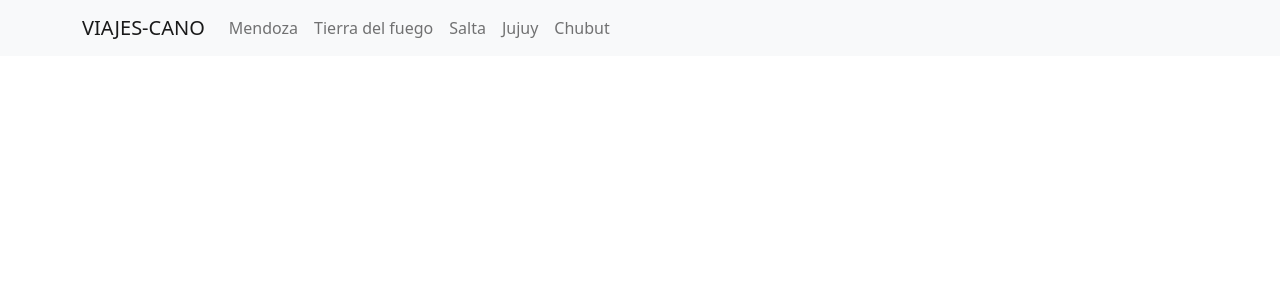
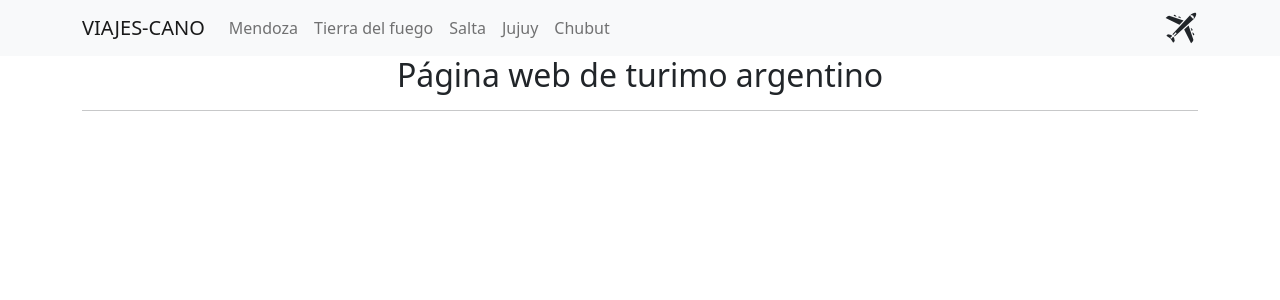
Before and after one commit to Micano1992/Viajes-Cano, a React (Create React App) app: page / in a window 1280 px wide. Shown: the top 300 px of the page. Built offline with nearby package versions, Linux system fonts and the light colour scheme.

Commit message:
Entrega clase 4.Componentes

```diff
--- a/src/App.js
+++ b/src/App.js
@@ -1,7 +1,7 @@
-import logo from './logo.svg';
 import './App.css';
 import { BarraMenu } from './Componentes/NavBar/NavBar'
 import 'bootstrap/dist/css/bootstrap.min.css';
+import { ItemListContainer } from './Componentes/ItemListContainer/ItemListContainer'
 
 function App() {
   return (
@@ -9,6 +9,8 @@ function App() {
 
       <BarraMenu />
 
+      <ItemListContainer greeting="Página web de turimo argentino" />
+
     </div>
   );
 }
--- /dev/null
+++ b/src/Componentes/CardWiget/CardWidget.css
@@ -0,0 +1,4 @@
+.CardWidgetAltura{
+
+    font-size: 35px;
+}
--- /dev/null
+++ b/src/Componentes/CardWiget/CardWidget.js
@@ -0,0 +1,13 @@
+import { GiCommercialAirplane } from "react-icons/gi";
+import './CardWidget.css'
+
+
+export const CardWidget = () => {
+
+    return (
+        <>
+            <GiCommercialAirplane className="CardWidgetAltura" />
+
+        </>
+    )
+}
--- /dev/null
+++ b/src/Componentes/ItemListContainer/ItemListContainer.js
@@ -0,0 +1,13 @@
+import { Container } from 'react-bootstrap'
+
+export const ItemListContainer = ({ greeting }) => {
+    return (
+        <div>
+            <Container className="my-6">
+                <h2> {greeting} </h2>
+                <hr />
+
+            </Container>
+        </div>
+    )
+}
--- a/src/Componentes/NavBar/NavBar.js
+++ b/src/Componentes/NavBar/NavBar.js
@@ -1,12 +1,11 @@
-import react from 'react'
 import { Container } from 'react-bootstrap'
 import Navbar from 'react-bootstrap/Navbar'
 import { Nav } from 'react-bootstrap'
+import { CardWidget } from '../CardWiget/CardWidget'
 
 export const BarraMenu = () => {
 
     return (
-
         <Navbar bg="light" variant="light">
             <Container>
                 <Navbar.Brand href="#home">VIAJES-CANO</Navbar.Brand>
@@ -17,6 +16,7 @@ export const BarraMenu = () => {
                     <Nav.Link href="#Jujuy">Jujuy</Nav.Link>
                     <Nav.Link href="#Chubut">Chubut</Nav.Link>
                 </Nav>
+                <CardWidget />
             </Container>
         </Navbar>
 
```
Also changed, not shown: package.json (+5 -2 lines), 2 other files (tests, documents, lock files or other folders).
